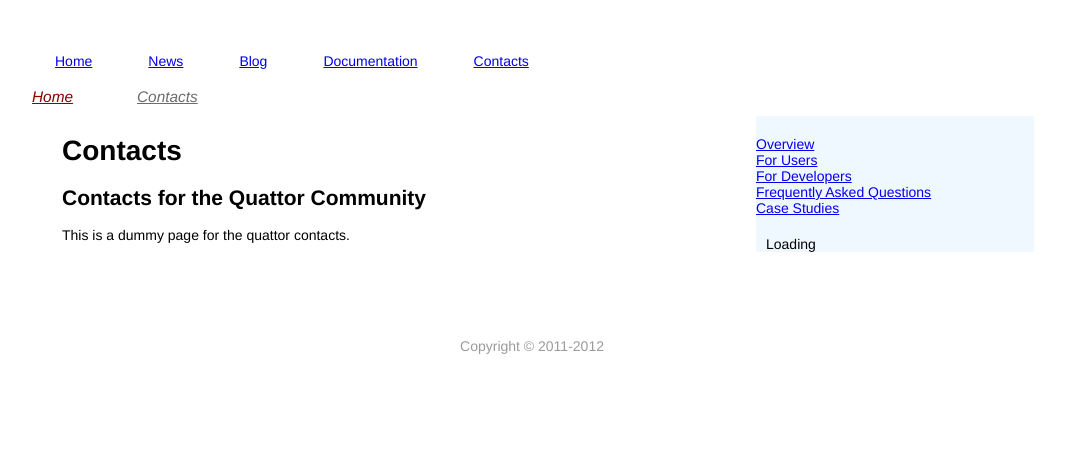
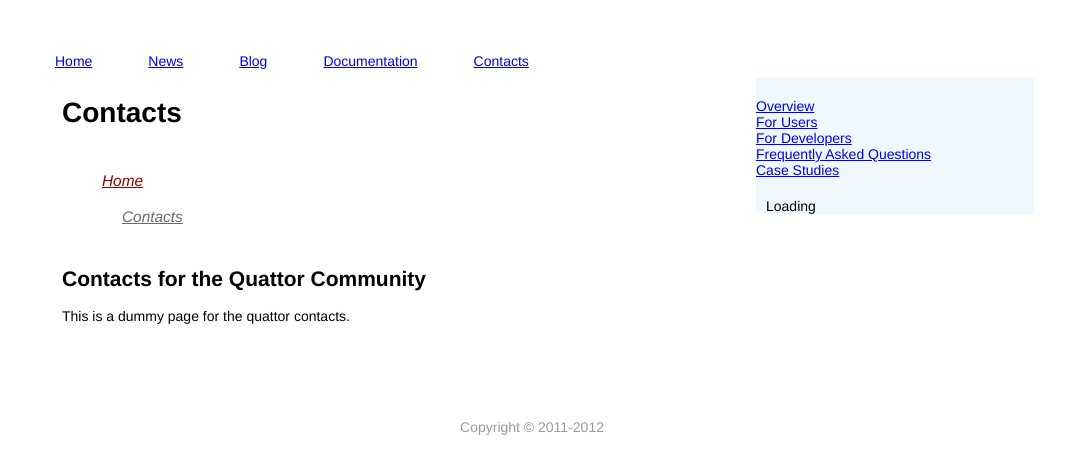
Before and after one commit to quattor/quattor.github.com, a Jekyll site: the page built from contacts/index.html, in a window 1280 px wide. Shown: the top 474 px of the page, without its empty margins (108-1173 px from the left). Built offline with Jekyll 4.4.1, drawn with Linux system fonts in a browser that asks for light colours; comment, search, counter and statistics services are not loaded.

Commit message:
update style

```diff
--- a/_layouts/article.html
+++ b/_layouts/article.html
@@ -27,14 +27,17 @@
       <div id="content">
         <div class="content_bg">
 
-          <div class="breadcrumb">
-            <a href="/" class="first">Home</a>
-            <a href="/{{ page.category }}/index.html">{{ page.category | capitalize }}</a>
-            <a href="{{ page.url }}" class="current">{{ page.title }}</a>
-          </div>
-
           <div class="main">
             <h1 class="list_title">{{ page.title }}</h1>
+
+            <div class="breadcrumb">
+              <ul>
+              <li><a href="/" class="first">Home</a>
+              <li><a href="/{{ page.category }}/index.html">{{ page.category | capitalize }}</a>
+              <li><a href="{{ page.url }}" class="current">{{ page.title }}</a>
+              </ul>
+            </div>
+
             {% if page.category == "news" %}
             <div class="date">{{ page.date | date: "%d %B %Y" }}</div>
             {% endif %}
--- a/_layouts/category_index.html
+++ b/_layouts/category_index.html
@@ -31,8 +31,10 @@
             <h1 class="list_title">{{ page.title }}</h1>
 
             <div class="breadcrumb">
-              <a href="/" class="first">Home</a>
-              <a href="{{ page.url }}" class="current">{{ page.title }}</a>
+              <ul>
+                <li><a href="/" class="first">Home</a>
+                <li><a href="{{ page.url }}" class="current">{{ page.title }}</a>
+              </ul>
             </div>
 
             {% capture downcase_title %}{{page.title | downcase}}{% endcapture %}
--- a/quattor.css
+++ b/quattor.css
@@ -140,12 +140,9 @@ img {
 	background: transparent none repeat scroll 0px 0px;
 }
 
-.breadcrumb a.first:before {
-	content "";
-}
-
-.breadcrumb a:before {
-        content "&#8250;";
+.breadcrumb ul li {
+	list-style: "";
+	list-style-image: none;
 }
 
 .breadcrumb a.current {
```
